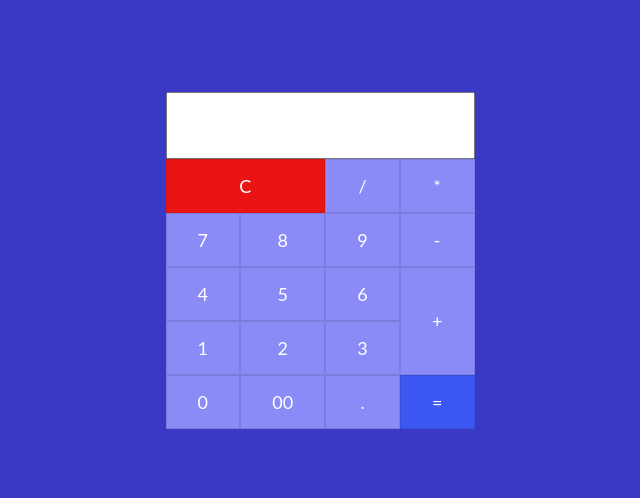
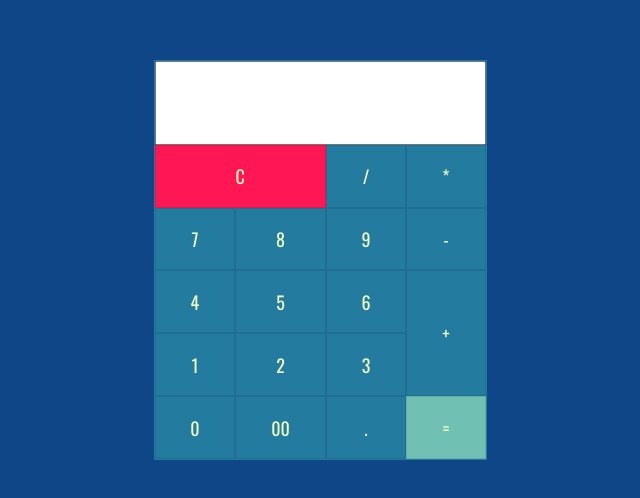
Before and after one commit to Kafiil/simple-calculator, a website: page index.html in a window 1280 px wide. Shown: the part 140-638 px from the top of the page, without its empty margins (320-960 px from the left). Drawn offline with nearby package versions, Linux system fonts and the light colour scheme.

```diff
--- a/style.css
+++ b/style.css
@@ -1,8 +1,10 @@
+@import url("https://fonts.googleapis.com/css2?family=Oswald&display=swap");
 :root {
-  --main-bg-color: rgb(57, 57, 197);
-  --primary-color: rgb(139, 139, 248);
-  --secondary-color: rgb(60, 87, 243);
-  --warning-color: rgb(235, 20, 20);
+  --main-bg-color: #0e4687;
+  --primary-color: #247ba0;
+  --secondary-color: #70c1b3;
+  --warning-color: #ff1654;
+  --white: #f3ffbd;
 }
 *,
 *::after,
@@ -15,7 +17,7 @@
 html {
   box-sizing: border-box;
   font-size: 10px;
-  font-family: "Lato", sans-serif;
+  font-family: "Oswald", sans-serif !important;
 }
 
 body {
@@ -34,19 +36,19 @@
 .calculator {
   display: grid;
   position: relative;
+  border: 1px solid var(--primary-color);
+  min-width: 300px;
+  min-height: 400px;
 }
 
 .calculator .value {
   grid-column: span 4;
-  font-size: 2rem;
-  padding: 2rem;
+  font-size: 3rem;
+  font-family: "Oswald", sans-serif !important;
+  padding: 1.5rem 1rem;
   outline: none;
   color: black;
   text-align: right;
-}
-.calculator .c {
-  grid-column: span 2;
-  background-color: var(--warning-color);
 }
 
 .calculator span {
@@ -54,8 +56,12 @@
   place-items: center;
   padding: 1.5rem;
   background-color: var(--primary-color);
-  color: white;
+  color: var(--white);
   border: 1px solid rgba(0, 0, 0, 0.1);
+}
+.calculator .c {
+  grid-column: span 2;
+  background-color: var(--warning-color);
 }
 .calculator span:active {
   background-color: var(--warning-color);
```
Also changed, not shown: readme.md (added).
